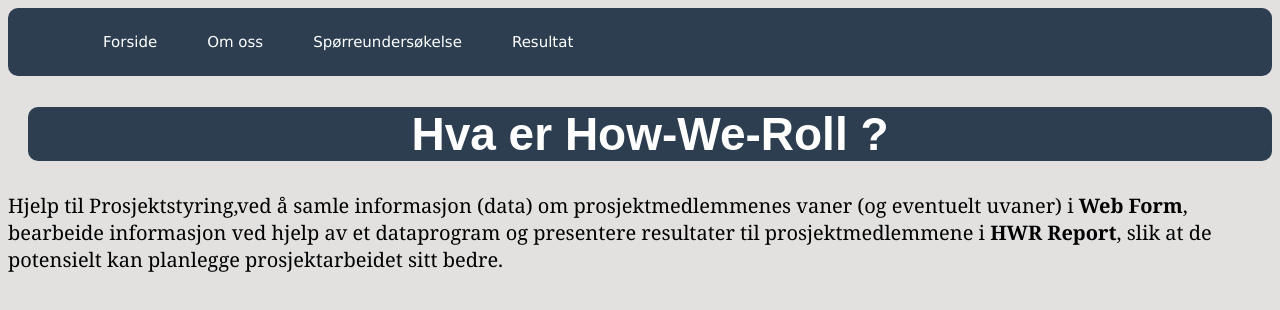
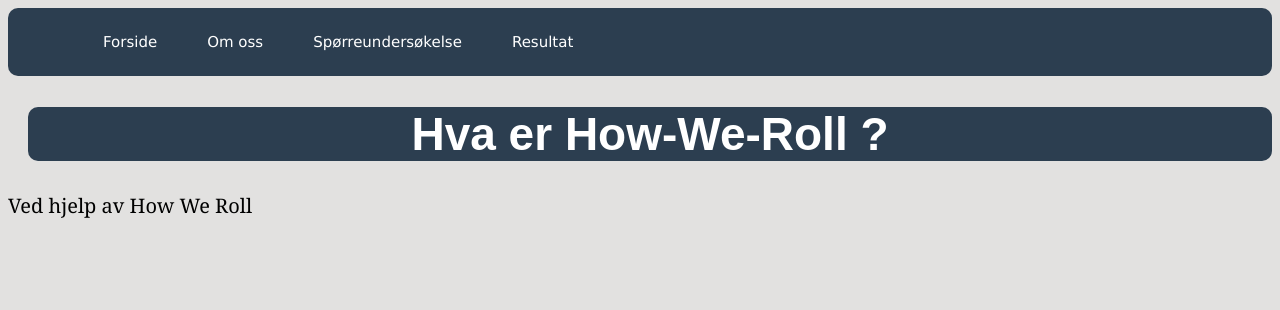
Before and after one commit to kristianvv/How-We-Roll, a plain HTML site: page HWR_Start.html in a window 1280 px wide. Drawn offline with Linux system fonts and the light colour scheme.

```diff
--- a/HWR_Start.html
+++ b/HWR_Start.html
@@ -18,13 +18,6 @@
 
     <h1>Hva er How-We-Roll ?</h1>
 
-    <p>
-      Hjelp til Prosjektstyring,ved å samle informasjon (data) om
-      prosjektmedlemmenes vaner (og eventuelt uvaner) i
-      <strong>Web Form</strong>, bearbeide informasjon ved hjelp av et
-      dataprogram og presentere resultater til prosjektmedlemmene i
-      <strong>HWR Report</strong>, slik at de potensielt kan planlegge
-      prosjektarbeidet sitt bedre.
-    </p>
+    <p>Ved hjelp av <strong></strong>How We Roll</p>
   </body>
 </html>
```
